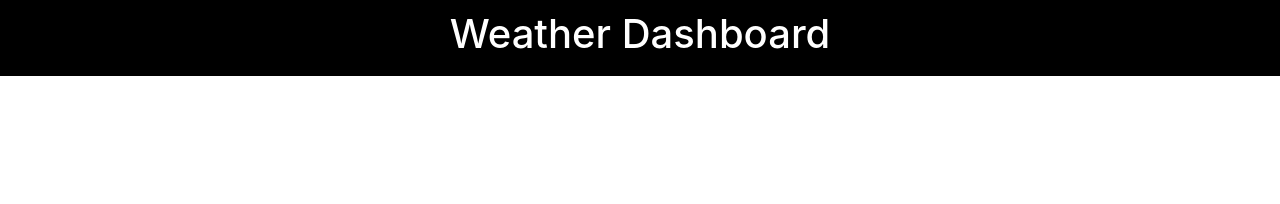
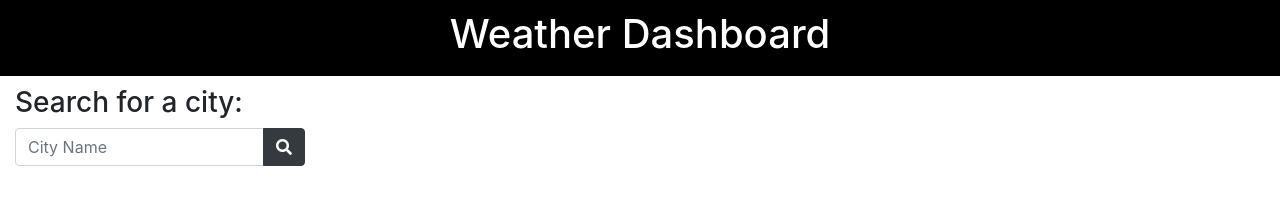
Before and after one commit to lexiehansen/weatherdashboard, a plain HTML site: page index.html in a window 1280 px wide. Drawn offline with nearby package versions, Linux system fonts and the light colour scheme.

Commit message:
search for city section

```diff
--- a/index.html
+++ b/index.html
@@ -5,6 +5,8 @@
     <meta charset="UTF-8" />
     <meta name="viewport" content="width=device-width, initial-scale=1.0" />
     <title>Weather Dashboard</title>
+
+    <link rel="stylesheet" href="https://cdnjs.cloudflare.com/ajax/libs/font-awesome/5.11.2/css/all.min.css">
     <link rel="stylesheet" href="https://stackpath.bootstrapcdn.com/bootstrap/4.3.1/css/bootstrap.min.css" integrity="sha384-ggOyR0iXCbMQv3Xipma34MD+dH/1fQ784/j6cY/iJTQUOhcWr7x9JvoRxT2MZw1T" crossorigin="anonymous">
     <link rel="stylesheet" href="style.css" />
 </head>
@@ -14,6 +16,30 @@
         <h1>Weather Dashboard</h1>
     </header>
 
+    <div class="container-fluid">
+        <div class="row">
+
+            <div class="col-3">
+                <h3>Search for a city:</h3>
+                <div class="input-group mb-4">
+                    <input type="text" class="form-control" id="cityInput" placeholder="City Name"/>
+                    <div class="input-group-append">
+                        <button class="btn btn-dark" type="button" id="citySearchBtn">
+                            <i class="fas fa-search"></i>
+                        </button>
+                    </div>
+                </div>
+
+                <div class="list-group" id="cityList"></div>
+            </div>
+
+            <div class="col-9">
+
+            </div>
+
+        </div>
+    </div>
+
     <script src="https://code.jquery.com/jquery-3.3.1.slim.min.js" integrity="sha384-q8i/X+965DzO0rT7abK41JStQIAqVgRVzpbzo5smXKp4YfRvH+8abtTE1Pi6jizo" crossorigin="anonymous"></script>
     <script src="script.js"></script>
 
```
